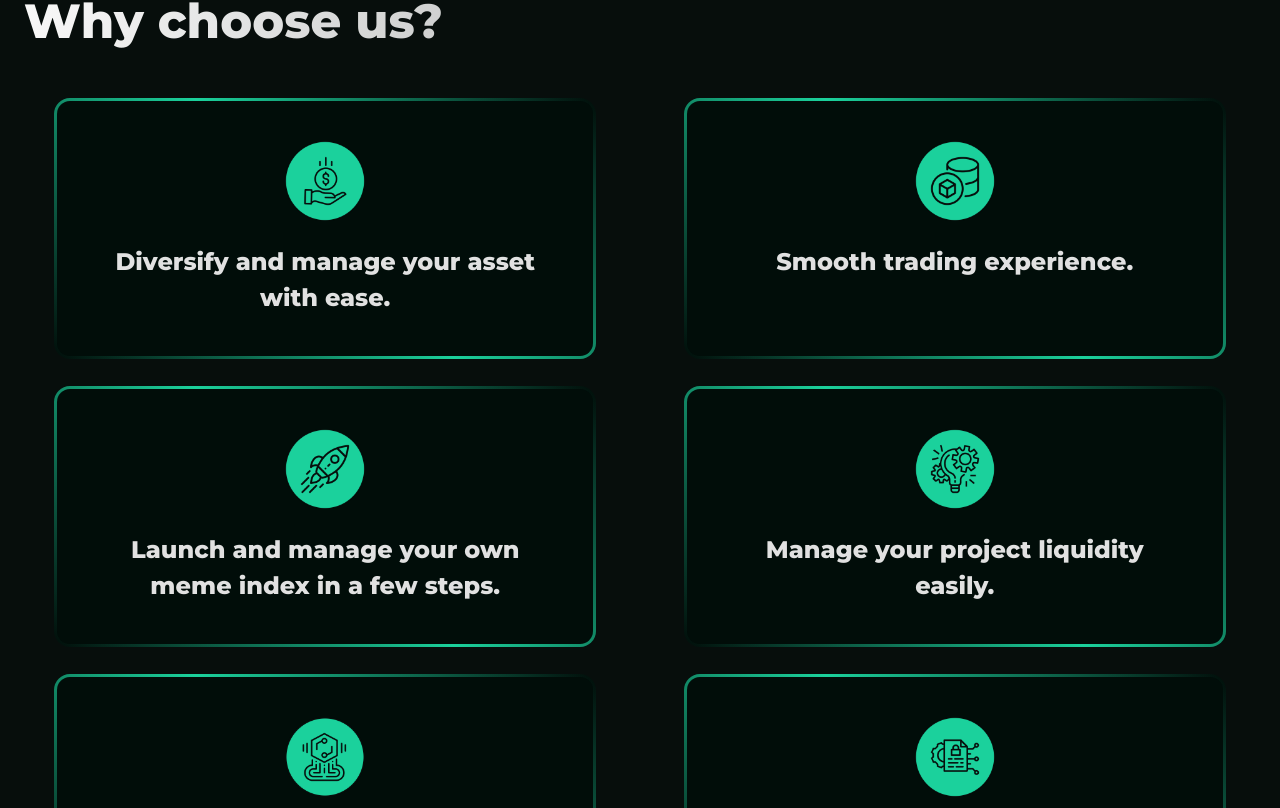
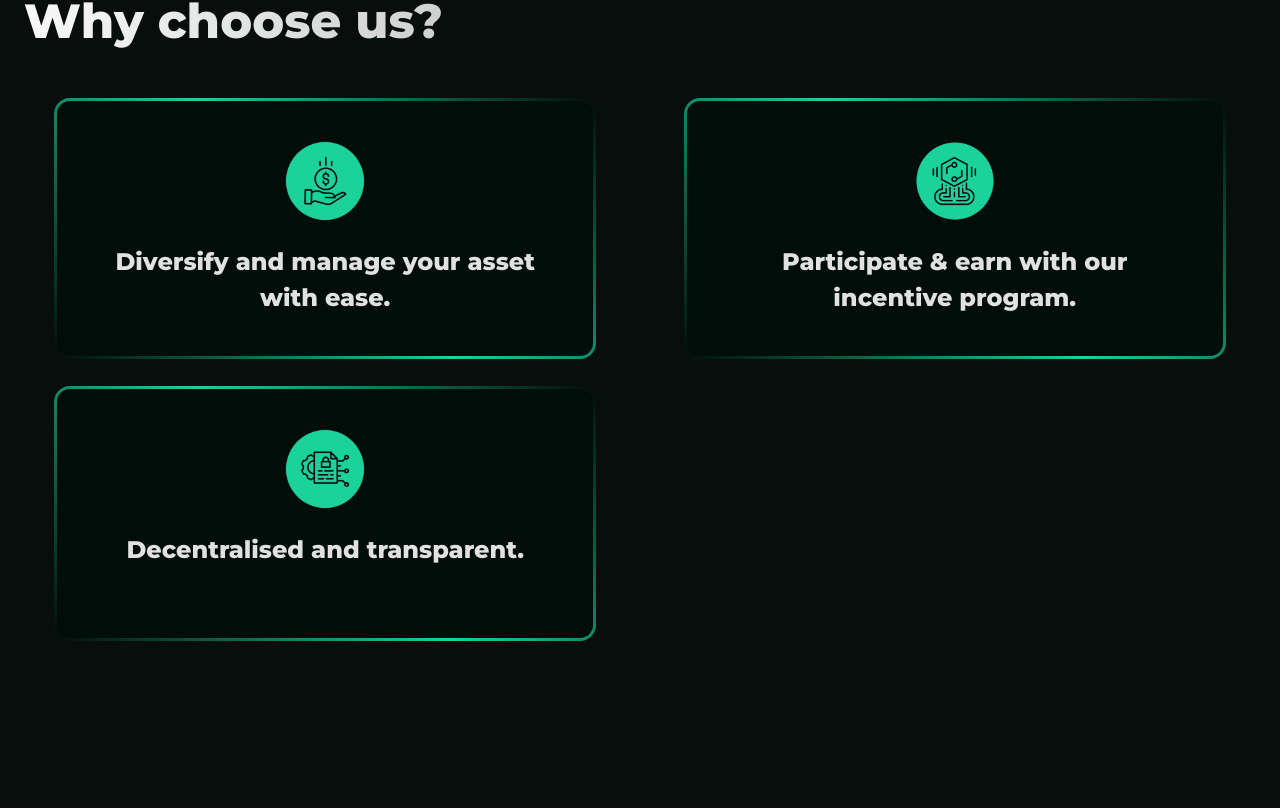
Before and after one commit to PhanesNetwork/Phanes-Network-Nuxt2-web-main, a Nuxt app: page / in a window 1280 px wide. Shown: the part 2132-2940 px from the top of the page. Built offline with nearby package versions, Linux system fonts and the light colour scheme.

Commit message:
Update ChooseUs.vue

```diff
--- a/components/ChooseUs.vue
+++ b/components/ChooseUs.vue
@@ -16,9 +16,6 @@
           return{
               cards:[
                   {img:'choose1.png',title:'Diversify and manage your asset with ease.'},
-                  {img:'choose2.png',title:'Smooth trading experience.'},
-                  {img:'choose3.png',title:'Launch and manage your own meme index in a few steps.'},
-                  {img:'choose4.png',title:'Manage your project liquidity easily.'},
                   {img:'choose5.png',title:'Participate & earn with our incentive program.'},
                   {img:'choose6.png',title:'Decentralised and transparent.'}
               ]
```
